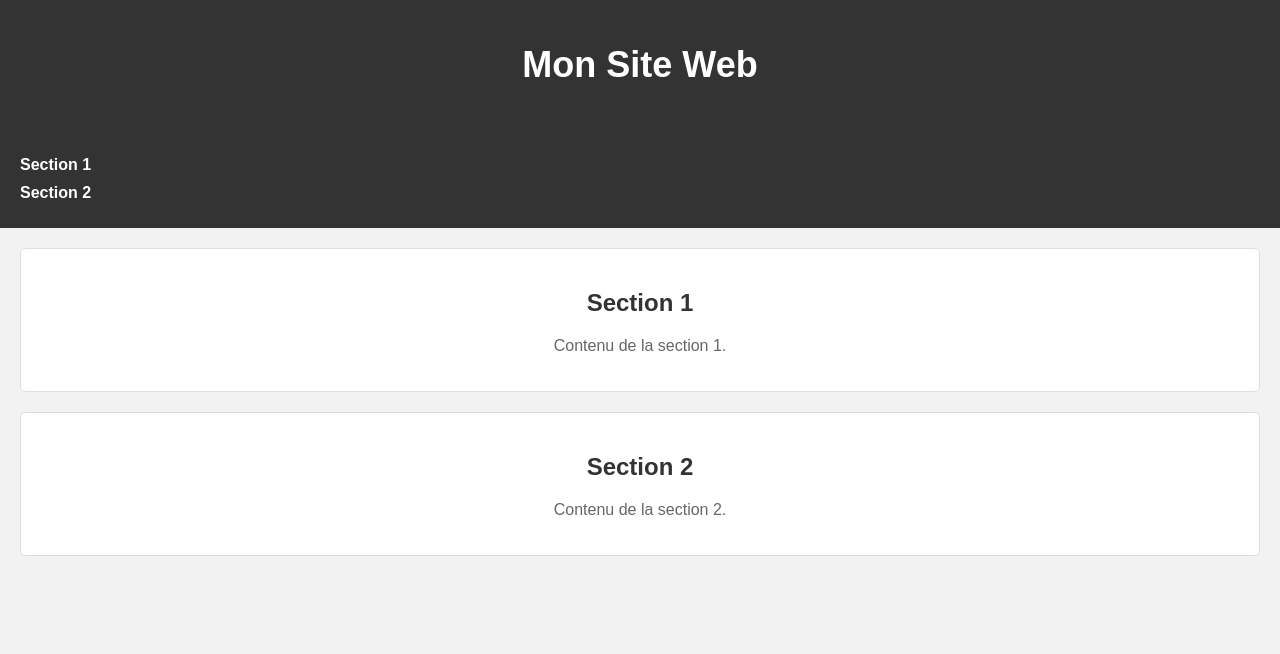
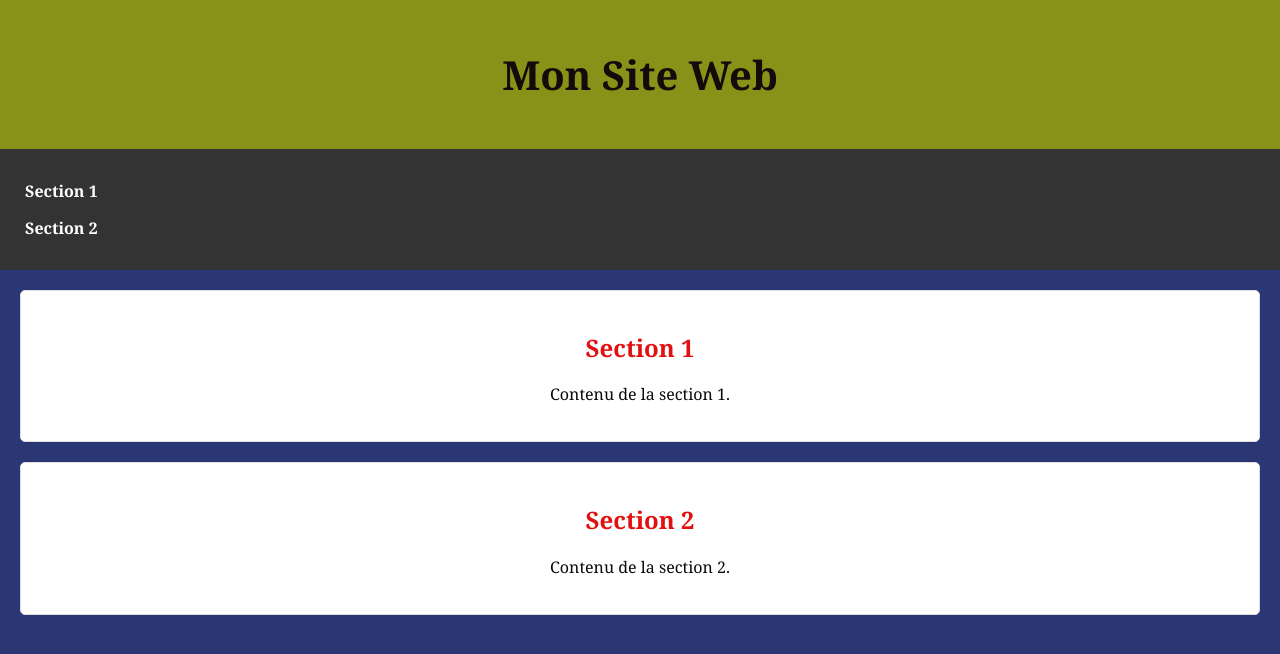
Before and after one commit to Arij-28/monprojet2, a plain HTML site: page index.html in a window 1280 px wide. Drawn offline with Linux system fonts and the light colour scheme.

Commit message:
modification fichier style

```diff
--- a/style.css
+++ b/style.css
@@ -1,27 +1,27 @@
 /* Style général pour le corps et le texte */
 body {
-    font-family: Arial, sans-serif;
+    font-family: Georgia, 'Times New Roman', Times, serif;
     text-align: center;
     margin: 0; /* Supprime la marge par défaut du corps */
-    background-color: #f2f2f2; /* Ajoute un fond gris clair */
+    background-color: #2b3675; /* Ajoute un fond bleu */
 }
 
 /* Style pour l'en-tête */
 header {
-    background-color: #333; /* Couleur de fond de l'en-tête */
-    color: white; /* Couleur du texte de l'en-tête */
+    background-color: #899119; /* Couleur de fond de l'en-tête */
+    color: rgb(20, 10, 10); /* Couleur du texte de l'en-tête */
     padding: 20px; /* Espace intérieur autour du texte */
 }
 
 /* Style pour le titre principal */
 h1 {
-    font-size: 36px; /* Taille du texte */
+    font-size: 40px; /* Taille du texte */
 }
 
 /* Style pour la barre de navigation */
 nav {
-    background-color: #333;
-    padding: 10px;
+    background-color: #333333;
+    padding: 15px;
 }
 
 /* Style pour les liens de navigation */
@@ -43,12 +43,12 @@ section {
 
 /* Style pour les titres de section */
 h2 {
-    color: #333;
+    color: #e21111;
 }
 
 /* Style pour le contenu des sections */
 p {
-    color: #666;
+    color: #0a0909;
 }
 
 /* Style pour les listes non ordonnées */
@@ -59,7 +59,7 @@ ul {
 
 /* Style pour les éléments de liste */
 li {
-    margin: 10px 0;
+    margin: 15px 0;
     display: flex;
     justify-content: space-between;
 }
```
